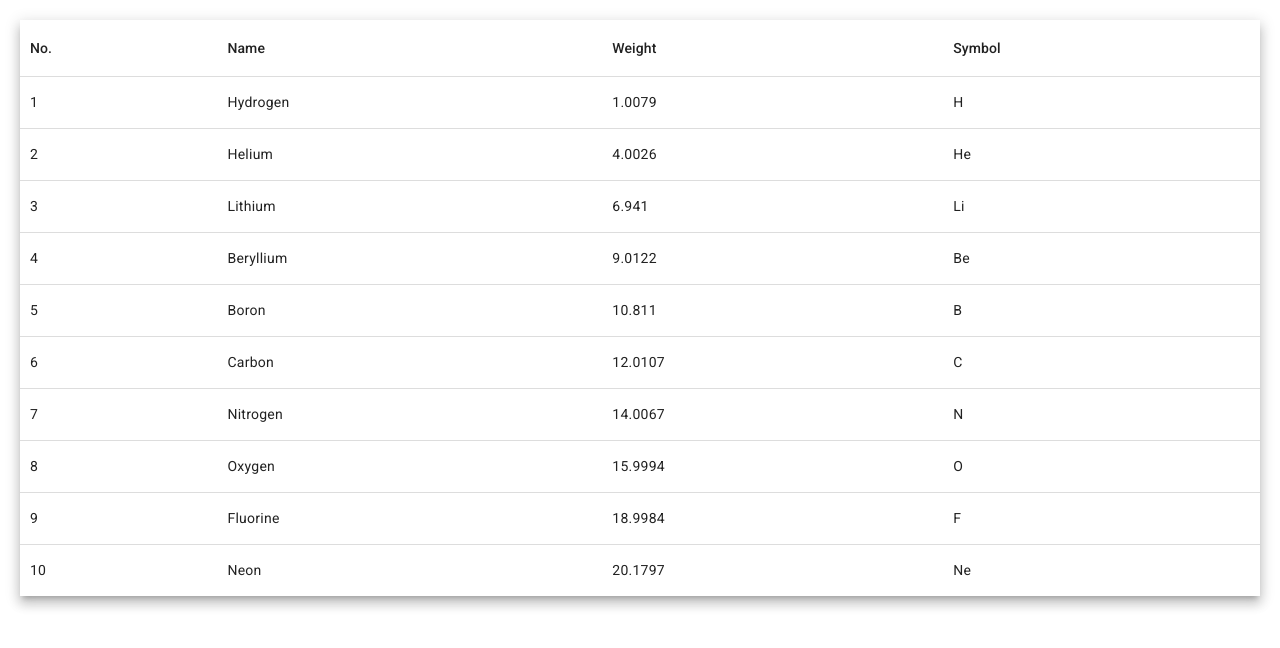
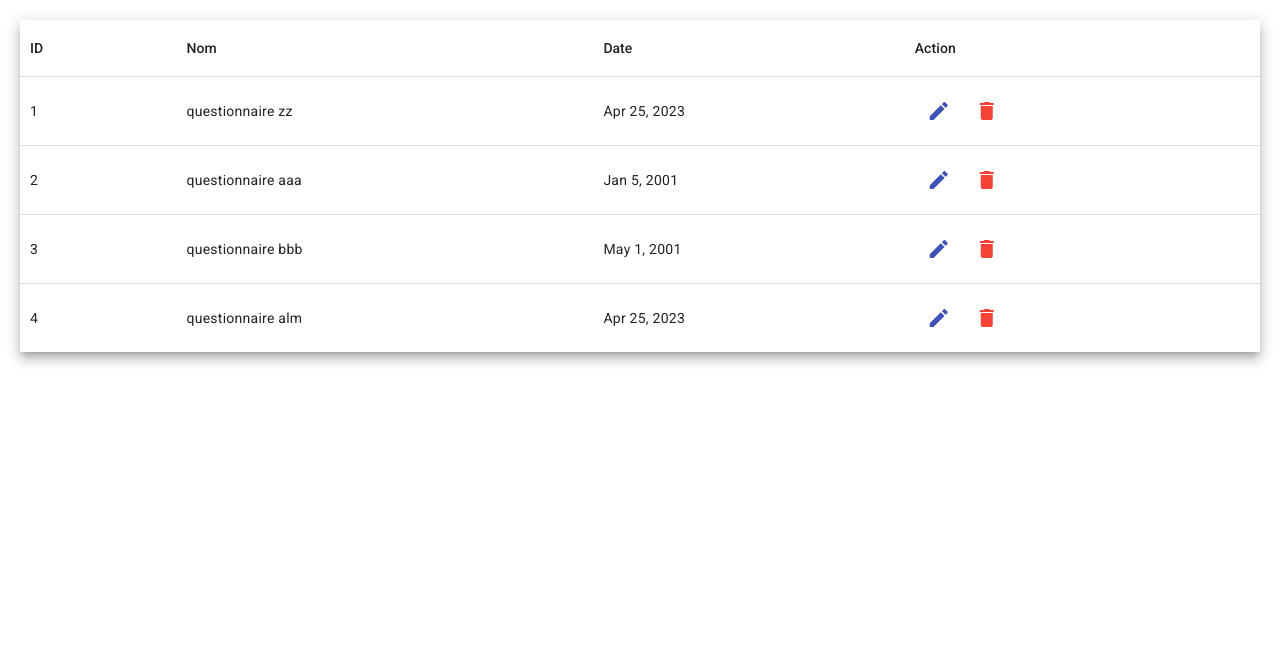
Before and after one commit to Mouad-Elkbabty2/Miahoot-Kahoot-Clone-, an Angular app: page /my-miahoots in a window 1280 px wide. Shown: the top 648 px of the page. Built offline with nearby package versions, Linux system fonts and the light colour scheme.

Commit message:
my-miahoot

```diff
--- a/src/app/app.module.ts
+++ b/src/app/app.module.ts
@@ -11,6 +11,7 @@ import { MatIconModule } from '@angular/material/icon';
 import { MatFormFieldModule } from '@angular/material/form-field';
 import { MatPaginatorModule } from '@angular/material/paginator';
 import { MatSelectModule } from '@angular/material/select';
+import { MatSortModule } from '@angular/material/sort'
 
 @NgModule({
   declarations: [
@@ -27,7 +28,8 @@ import { MatSelectModule } from '@angular/material/select';
     MatIconModule,
     MatFormFieldModule,
     MatPaginatorModule,
-    MatSelectModule
+    MatSelectModule,
+    MatSortModule
   ],
   providers: [],
   bootstrap: [AppComponent]
--- a/src/app/my-miahoots/my-miahoots.component.html
+++ b/src/app/my-miahoots/my-miahoots.component.html
@@ -1,36 +1,43 @@
-<table mat-table [dataSource]="dataSource" matSort (matSortChange)="announceSortChange($event)"
+<table mat-table [dataSource]="dataSource" matSort
        class="mat-elevation-z8">
 
-  <!-- Position Column -->
-  <ng-container matColumnDef="position">
-    <th mat-header-cell *matHeaderCellDef mat-sort-header sortActionDescription="Sort by number">
-      No.
+  <!-- ID Column -->
+  <ng-container matColumnDef="id">
+    <th mat-header-cell *matHeaderCellDef mat-sort-header sortActionDescription="Sort by ID">
+      ID
     </th>
-    <td mat-cell *matCellDef="let element"> {{element.position}} </td>
+    <td mat-cell *matCellDef="let element"> {{element.id}} </td>
   </ng-container>
 
   <!-- Name Column -->
   <ng-container matColumnDef="name">
     <th mat-header-cell *matHeaderCellDef mat-sort-header sortActionDescription="Sort by name">
-      Name
+      Nom
     </th>
     <td mat-cell *matCellDef="let element"> {{element.name}} </td>
   </ng-container>
 
-  <!-- Weight Column -->
-  <ng-container matColumnDef="weight">
-    <th mat-header-cell *matHeaderCellDef mat-sort-header sortActionDescription="Sort by weight">
-      Weight
+  <!-- Date Column -->
+  <ng-container matColumnDef="date">
+    <th mat-header-cell *matHeaderCellDef mat-sort-header sortActionDescription="Sort by date">
+      Date
     </th>
-    <td mat-cell *matCellDef="let element"> {{element.weight}} </td>
+    <td mat-cell *matCellDef="let element"> {{element.date | date}} </td>
   </ng-container>
 
-  <!-- Symbol Column -->
-  <ng-container matColumnDef="symbol">
-    <th mat-header-cell *matHeaderCellDef mat-sort-header sortActionDescription="Sort by symbol">
-      Symbol
+  <!-- Actions Column -->
+  <ng-container matColumnDef="actions">
+    <th mat-header-cell *matHeaderCellDef>
+      Action
     </th>
-    <td mat-cell *matCellDef="let element"> {{element.symbol}} </td>
+    <td mat-cell *matCellDef="let miahoot">
+      <button mat-icon-button color="primary" (click)="editMiahoot(miahoot)">
+        <mat-icon>edit</mat-icon>
+      </button>
+      <button mat-icon-button color="warn" (click)="deleteMiahoot(miahoot)">
+        <mat-icon>delete</mat-icon>
+      </button>
+    </td>
   </ng-container>
 
   <tr mat-header-row *matHeaderRowDef="displayedColumns"></tr>
--- a/src/app/my-miahoots/my-miahoots.component.ts
+++ b/src/app/my-miahoots/my-miahoots.component.ts
@@ -3,23 +3,16 @@ import {AfterViewInit, Component, ViewChild} from '@angular/core';
 import {MatSort, Sort} from '@angular/material/sort';
 import {MatTableDataSource} from '@angular/material/table';
 
-export interface PeriodicElement {
+export interface Miahoot {
+  id: number;
   name: string;
-  position: number;
-  weight: number;
-  symbol: string;
+  date: Date;
 }
-const ELEMENT_DATA: PeriodicElement[] = [
-  {position: 1, name: 'Hydrogen', weight: 1.0079, symbol: 'H'},
-  {position: 2, name: 'Helium', weight: 4.0026, symbol: 'He'},
-  {position: 3, name: 'Lithium', weight: 6.941, symbol: 'Li'},
-  {position: 4, name: 'Beryllium', weight: 9.0122, symbol: 'Be'},
-  {position: 5, name: 'Boron', weight: 10.811, symbol: 'B'},
-  {position: 6, name: 'Carbon', weight: 12.0107, symbol: 'C'},
-  {position: 7, name: 'Nitrogen', weight: 14.0067, symbol: 'N'},
-  {position: 8, name: 'Oxygen', weight: 15.9994, symbol: 'O'},
-  {position: 9, name: 'Fluorine', weight: 18.9984, symbol: 'F'},
-  {position: 10, name: 'Neon', weight: 20.1797, symbol: 'Ne'},
+const ELEMENT_DATA: Miahoot[] = [
+  {id: 1, name: "questionnaire zz", date: new Date("2023-04-25")},
+  {id: 2, name: "questionnaire aaa", date: new Date("01/05/2001")},
+  {id: 3, name: "questionnaire bbb", date: new Date("2001-05-01")},
+  {id: 4, name: "questionnaire alm", date: new Date()},
 ];
 /**
  * @title Table with sorting
@@ -30,7 +23,7 @@ const ELEMENT_DATA: PeriodicElement[] = [
   styleUrls: ['./my-miahoots.component.scss']
 })
 export class MyMiahootsComponent implements AfterViewInit {
-  displayedColumns: string[] = ['position', 'name', 'weight', 'symbol'];
+  displayedColumns: string[] = ['id', 'name', 'date', 'actions'];
   dataSource = new MatTableDataSource(ELEMENT_DATA);
 
   constructor(private _liveAnnouncer: LiveAnnouncer) {}
@@ -41,16 +34,11 @@ export class MyMiahootsComponent implements AfterViewInit {
     this.dataSource.sort = this.sort;
   }
 
-  /** Announce the change in sort state for assistive technology. */
-  announceSortChange(sortState: Sort) {
-    // This example uses English messages. If your application supports
-    // multiple language, you would internationalize these strings.
-    // Furthermore, you can customize the message to add additional
-    // details about the values being sorted.
-    if (sortState.direction) {
-      this._liveAnnouncer.announce(`Sorted ${sortState.direction}ending`);
-    } else {
-      this._liveAnnouncer.announce('Sorting cleared');
-    }
+  editMiahoot(miahoot: Miahoot) {
+    // Action à effectuer lors de la modification d'un Miahoot
+  }
+
+  deleteMiahoot(miahoot: Miahoot) {
+    // Action à effectuer lors de la suppression d'un Miahoot
   }
 }
```
